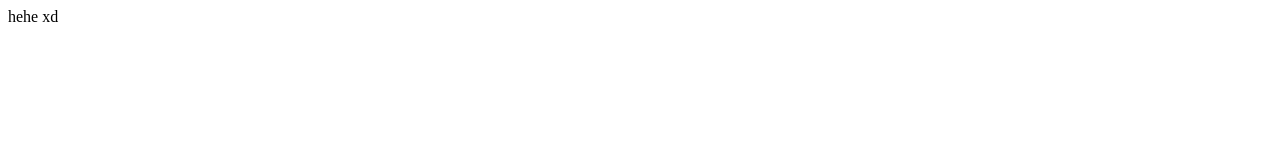
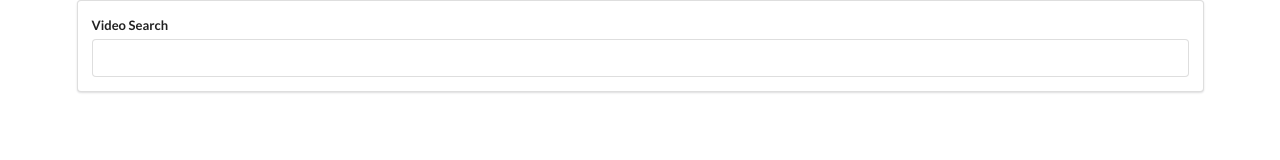
Before and after one commit to markwilland/youtube-hooks, a React (Create React App) app: page / in a window 1280 px wide. Shown: the top 160 px of the page. Built offline with nearby package versions, Linux system fonts and the light colour scheme.

Commit message:
added axios client

```diff
--- a/package.json
+++ b/package.json
@@ -6,6 +6,7 @@
     "@testing-library/jest-dom": "^5.11.10",
     "@testing-library/react": "^11.2.6",
     "@testing-library/user-event": "^12.8.3",
+    "axios": "^0.21.1",
     "react": "^17.0.2",
     "react-dom": "^17.0.2",
     "react-scripts": "4.0.3",
--- a/public/index.html
+++ b/public/index.html
@@ -3,6 +3,7 @@
   <head>
     <meta charset="utf-8" />
     <link rel="icon" href="%PUBLIC_URL%/favicon.ico" />
+    <link rel="stylesheet" href="https://cdnjs.cloudflare.com/ajax/libs/semantic-ui/2.4.1/semantic.min.css" />
     <meta name="viewport" content="width=device-width, initial-scale=1" />
     <meta name="theme-color" content="#000000" />
     <meta
--- a/src/components/App.js
+++ b/src/components/App.js
@@ -1,10 +1,17 @@
 import React from 'react';
+import SearchBar from './SearchBar.js'
 
 class App extends React.Component{
 
+    onFormSubmit() {
+
+    }
+
     render(){
         return (
-            <div>hehe xd</div>
+            <div className="ui container">
+                <SearchBar />
+            </div>
         );
     }
 }
--- /dev/null
+++ b/src/components/SearchBar.js
@@ -0,0 +1,29 @@
+import React from 'react';
+
+class SearchBar extends React.Component{
+    state = { term: '' };
+
+    onInputChange = event => {
+        this.setState({term: event.target.value});
+    }
+
+    onFormSubmit = event => {
+        event.preventDefault();
+
+    }
+
+    render() {
+        return (
+            <div className="search-bar ui segment">
+                <form onSubmit={this.onFormSubmit} className="ui form">
+                    <div className="field">
+                        <label>Video Search</label>
+                        <input value={this.state.value} type="text" onChange={this.onInputChange} />
+                    </div>
+                </form>
+            </div>
+        );
+    }
+}
+
+export default SearchBar;
--- a/src/index.js
+++ b/src/index.js
@@ -1,5 +1,5 @@
-import App from "./components/App.js";
 import React from "react";
 import ReactDOM from "react-dom";
+import App from "./components/App.js";
 
 ReactDOM.render(<App />, document.querySelector('#root'));
```
Also changed, not shown: src/apis/youtube.js (added, +12 -0 lines), 1 other file (tests, documents, lock files or other folders).
